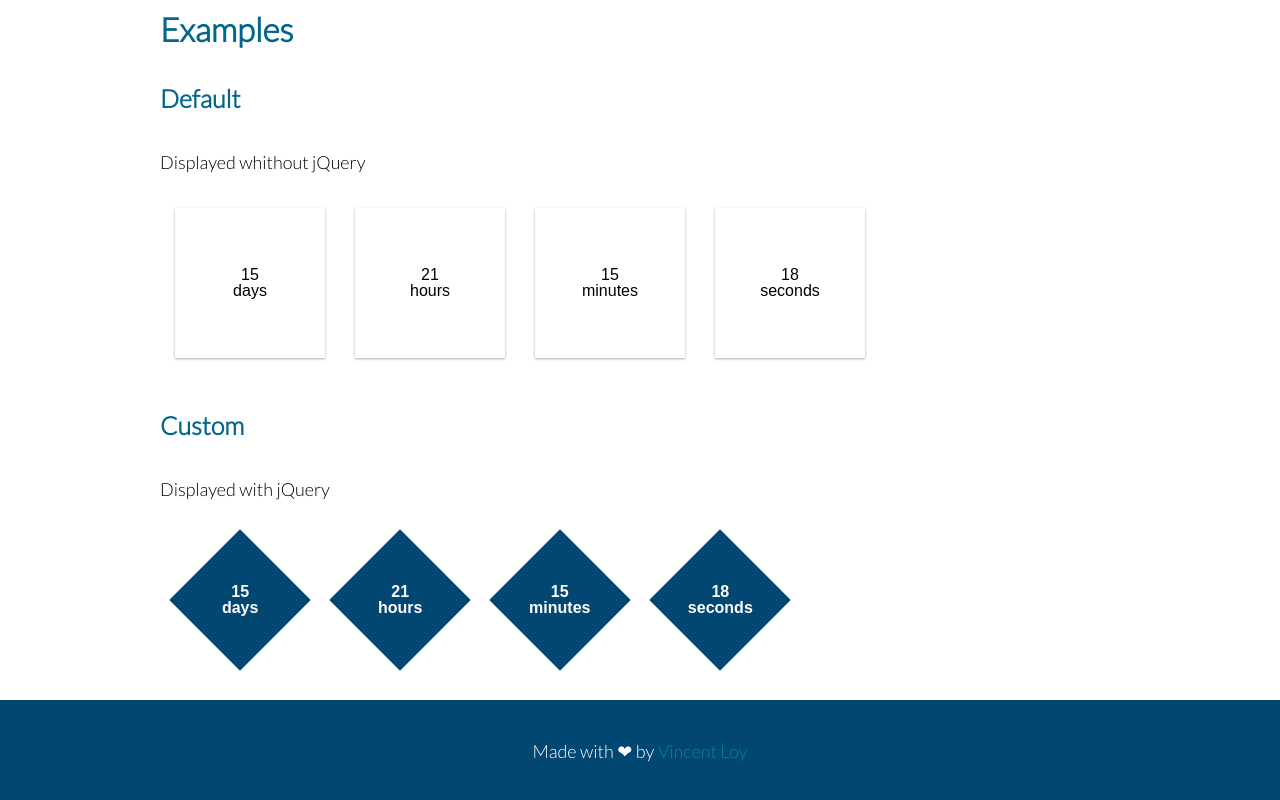
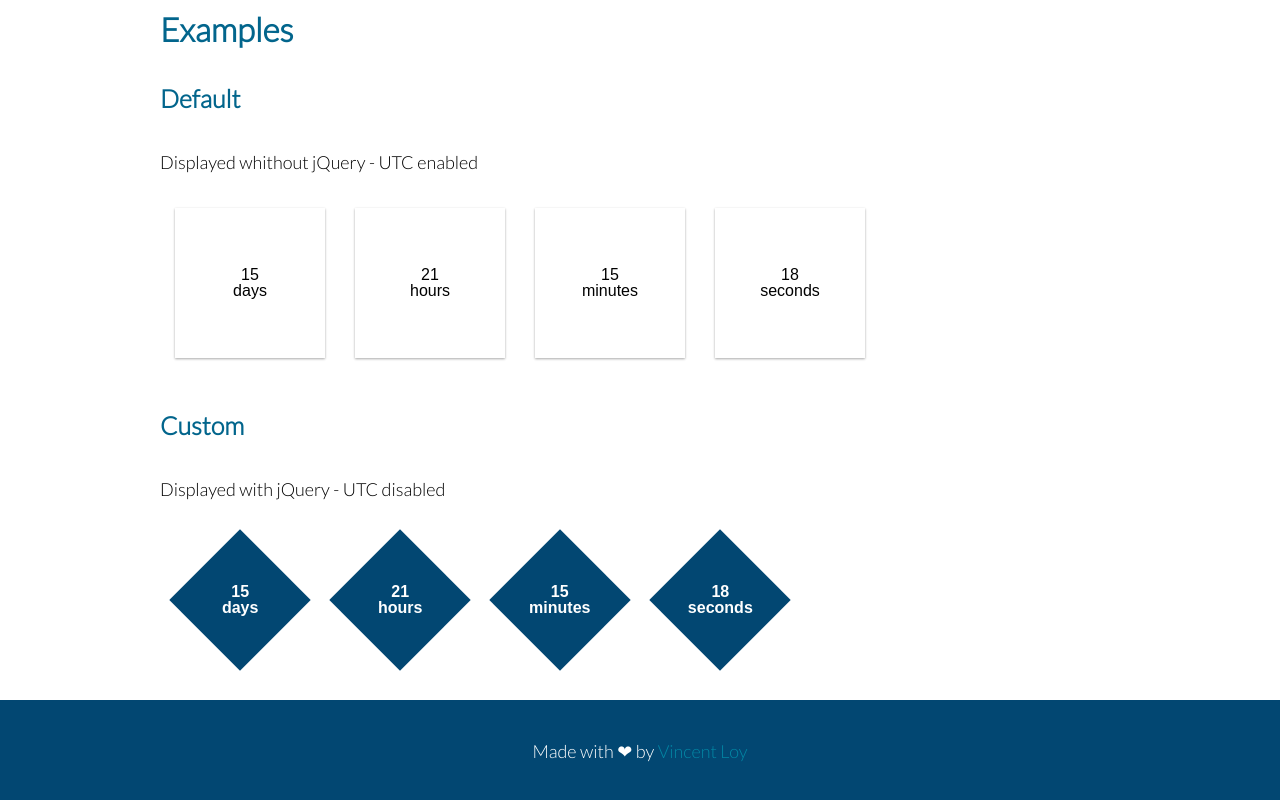
Before and after one commit to VincentLoy/simplyCountdown.js, a website: page index.html in a window 1280 px wide. Shown: the part 3371-4171 px from the top of the page. Drawn offline with nearby package versions, Linux system fonts and the light colour scheme.

Commit message:
add UTC and non UTC for demo

```diff
--- a/index.html
+++ b/index.html
@@ -157,11 +157,11 @@
     <section class="examples">
         <h2>Examples</h2>
         <h3>Default</h3>
-        <p>Displayed whithout jQuery</p>
+        <p>Displayed whithout jQuery - UTC enabled</p>
         <div class="simply-countdown simply-countdown-one"></div>
 
         <h3>Custom</h3>
-        <p>Displayed with jQuery</p>
+        <p>Displayed with jQuery - UTC disabled</p>
         <div class="simply-countdown-losange" id="simply-countdown-losange"></div>
     </section>
 </main>
@@ -185,7 +185,8 @@
     $('#simply-countdown-losange').simplyCountdown({
         year: d.getFullYear(),
         month: d.getMonth() + 1,
-        day: d.getDate()
+        day: d.getDate(),
+        enableUtc: false
     });
 </script>
 </body>
```
